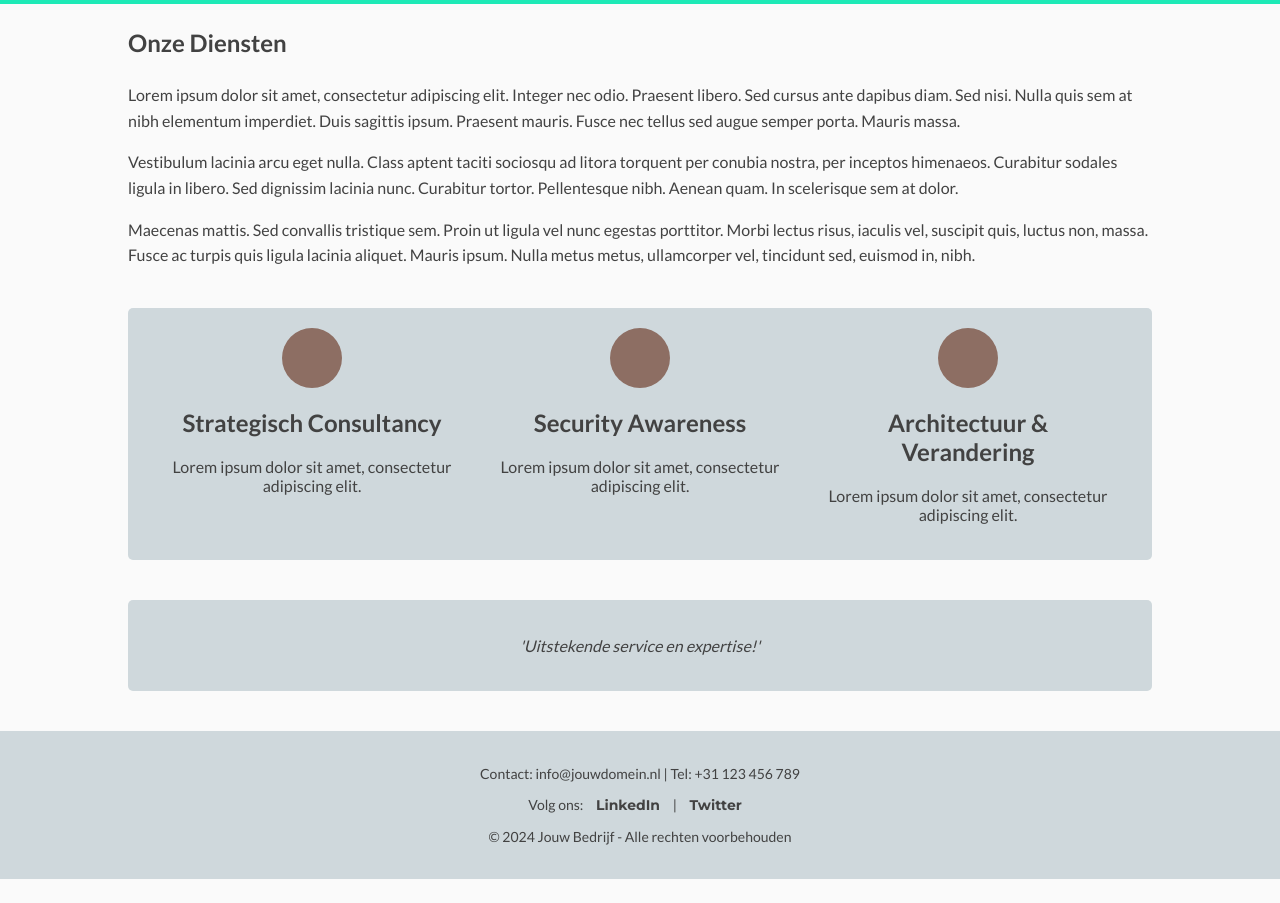
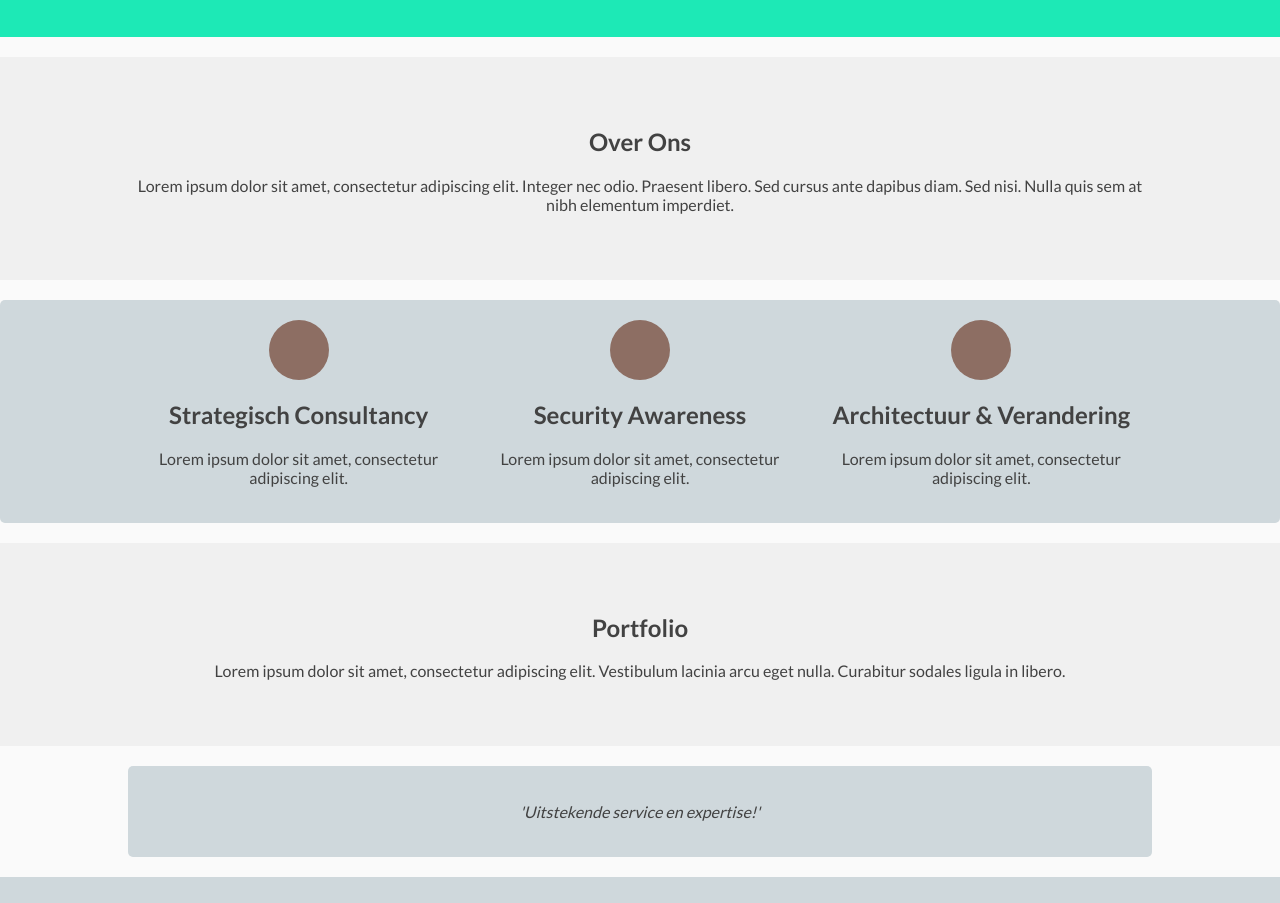
Before and after one commit to Rixoty/rixoty.github.io, a plain HTML site: page test.html in a window 1280 px wide. Shown: the part 215-1118 px from the top of the page. Before the commit the page ends 1094 px from the top, so only its background shows below. Drawn offline with Linux system fonts and the light colour scheme.

Commit message:
Update test.html

```diff
--- a/test.html
+++ b/test.html
@@ -12,18 +12,15 @@
             margin: 0;
             padding: 0;
             color: #424242;
-            display: flex;
-            flex-direction: column;
-            min-height: 100vh;
-        }
-        .content {
-            flex: 1;
         }
         .nav {
             background-color: #37474f;
             color: white;
             padding: 15px 10%;
             text-align: center;
+            position: sticky;
+            top: 0;
+            z-index: 1000;
         }
         .nav a {
             font-family: 'Montserrat', sans-serif;
@@ -35,17 +32,13 @@
         .nav a:hover {
             color: #ff7043;
         }
-        .hero {
-            background-color: #1de9b6;
+        .hero, .section {
             padding: 50px 10%;
             text-align: center;
             color: #424242;
         }
-        .hero h1 {
-            font-family: 'Montserrat', sans-serif;
-            font-weight: 700;
-            font-size: 24px;
-            margin: 0 0 20px;
+        .hero {
+            background-color: #1de9b6;
         }
         .cta {
             background-color: #ff7043;
@@ -56,13 +49,17 @@
             font-weight: 700;
             border-radius: 5px;
         }
+        .section {
+            background-color: #f0f0f0;
+            margin: 20px 0;
+        }
         .services {
             display: flex;
             justify-content: space-around;
-            margin: 40px 10%;
-            padding: 20px;
+            padding: 20px 10%;
             background-color: #cfd8dc;
             border-radius: 5px;
+            margin: 20px 0;
         }
         .service {
             text-align: center;
@@ -76,7 +73,7 @@
             border-radius: 50%;
         }
         .testimonial {
-            margin: 40px 10%;
+            margin: 20px 10%;
             padding: 20px;
             background-color: #cfd8dc;
             border-radius: 5px;
@@ -88,7 +85,6 @@
             padding: 20px 10%;
             text-align: center;
             font-size: 14px;
-            margin-top: auto;
         }
         .footer a {
             font-family: 'Montserrat', sans-serif;
@@ -97,37 +93,30 @@
             text-decoration: none;
             margin: 0 10px;
         }
-        .lorem-content {
-            margin: 20px 10%;
-            line-height: 1.6;
-        }
     </style>
 </head>
 <body>
 
-    <div class="content">
     <div class="nav">
-            <a href="#">Home</a>
-            <a href="#">Over Ons</a>
-            <a href="#">Diensten</a>
-            <a href="#">Portfolio</a>
-            <a href="#">Referenties</a>
-            <a href="#">Contact</a>
+        <a href="#home">Home</a>
+        <a href="#over-ons">Over Ons</a>
+        <a href="#diensten">Diensten</a>
+        <a href="#portfolio">Portfolio</a>
+        <a href="#referenties">Referenties</a>
+        <a href="#contact">Contact</a>
     </div>
 
-        <div class="hero">
+    <div id="home" class="hero">
         <h1>Welkom bij Onze Cybersecurity Consultancy</h1>
-            <a href="#" class="cta">Neem Contact Op</a>
+        <a href="#contact" class="cta">Neem Contact Op</a>
     </div>
 
-        <div class="lorem-content">
-            <h2>Onze Diensten</h2>
-            <p>Lorem ipsum dolor sit amet, consectetur adipiscing elit. Integer nec odio. Praesent libero. Sed cursus ante dapibus diam. Sed nisi. Nulla quis sem at nibh elementum imperdiet. Duis sagittis ipsum. Praesent mauris. Fusce nec tellus sed augue semper porta. Mauris massa.</p>
-            <p>Vestibulum lacinia arcu eget nulla. Class aptent taciti sociosqu ad litora torquent per conubia nostra, per inceptos himenaeos. Curabitur sodales ligula in libero. Sed dignissim lacinia nunc. Curabitur tortor. Pellentesque nibh. Aenean quam. In scelerisque sem at dolor.</p>
-            <p>Maecenas mattis. Sed convallis tristique sem. Proin ut ligula vel nunc egestas porttitor. Morbi lectus risus, iaculis vel, suscipit quis, luctus non, massa. Fusce ac turpis quis ligula lacinia aliquet. Mauris ipsum. Nulla metus metus, ullamcorper vel, tincidunt sed, euismod in, nibh.</p>
+    <div id="over-ons" class="section">
+        <h2>Over Ons</h2>
+        <p>Lorem ipsum dolor sit amet, consectetur adipiscing elit. Integer nec odio. Praesent libero. Sed cursus ante dapibus diam. Sed nisi. Nulla quis sem at nibh elementum imperdiet.</p>
     </div>
 
-        <div class="services">
+    <div id="diensten" class="services">
         <div class="service">
             <div class="service-icon"></div>
             <h2>Strategisch Consultancy</h2>
@@ -145,12 +134,16 @@
         </div>
     </div>
 
-        <div class="testimonial">
+    <div id="portfolio" class="section">
+        <h2>Portfolio</h2>
+        <p>Lorem ipsum dolor sit amet, consectetur adipiscing elit. Vestibulum lacinia arcu eget nulla. Curabitur sodales ligula in libero.</p>
+    </div>
+
+    <div id="referenties" class="testimonial">
         <p>'Uitstekende service en expertise!'</p>
     </div>
-    </div>
 
-    <div class="footer">
+    <div id="contact" class="footer">
         <p>Contact: info@jouwdomein.nl | Tel: +31 123 456 789</p>
         <p>Volg ons: <a href="#">LinkedIn</a> | <a href="#">Twitter</a></p>
         <p>© 2024 Jouw Bedrijf - Alle rechten voorbehouden</p>
```
Lines whose indentation alone changed are shown as unchanged.
